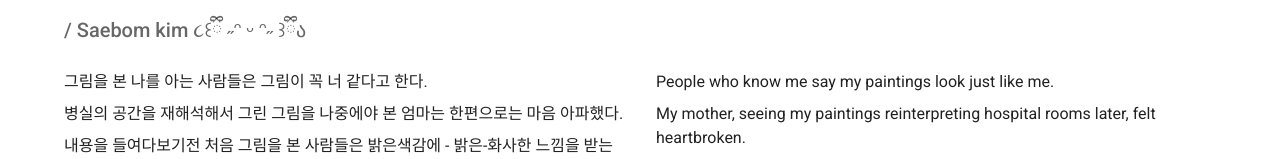
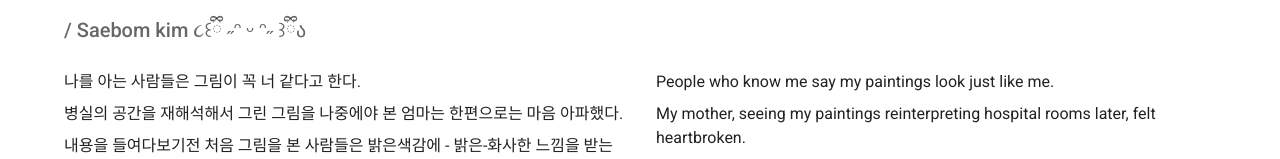
Before and after one commit to jaylee1021/springk_portfolio, a Next.js app: page /about in a window 1280 px wide. Shown: the part 1177-1336 px from the top of the page. Built offline with nearby package versions, Linux system fonts and the light colour scheme.

Commit message:
update about me

```diff
--- a/src/components/About/AboutMe.tsx
+++ b/src/components/About/AboutMe.tsx
@@ -85,7 +85,7 @@ export default function AboutMe() {
                 <Grid container spacing={4}>
                     <Grid size={{ xs: 12, md: 6 }}>
                         <Typography variant="body1" sx={{ mb: 1 }}>
-                            그림을 본 나를 아는 사람들은 그림이 꼭 너 같다고 한다.
+                            나를 아는 사람들은 그림이 꼭 너 같다고 한다.
                         </Typography>
                         <Typography variant="body1" sx={{ mb: 1 }}>
                             병실의 공간을 재해석해서 그린 그림을 나중에야 본 엄마는 한편으로는 마음 아파했다.
```
